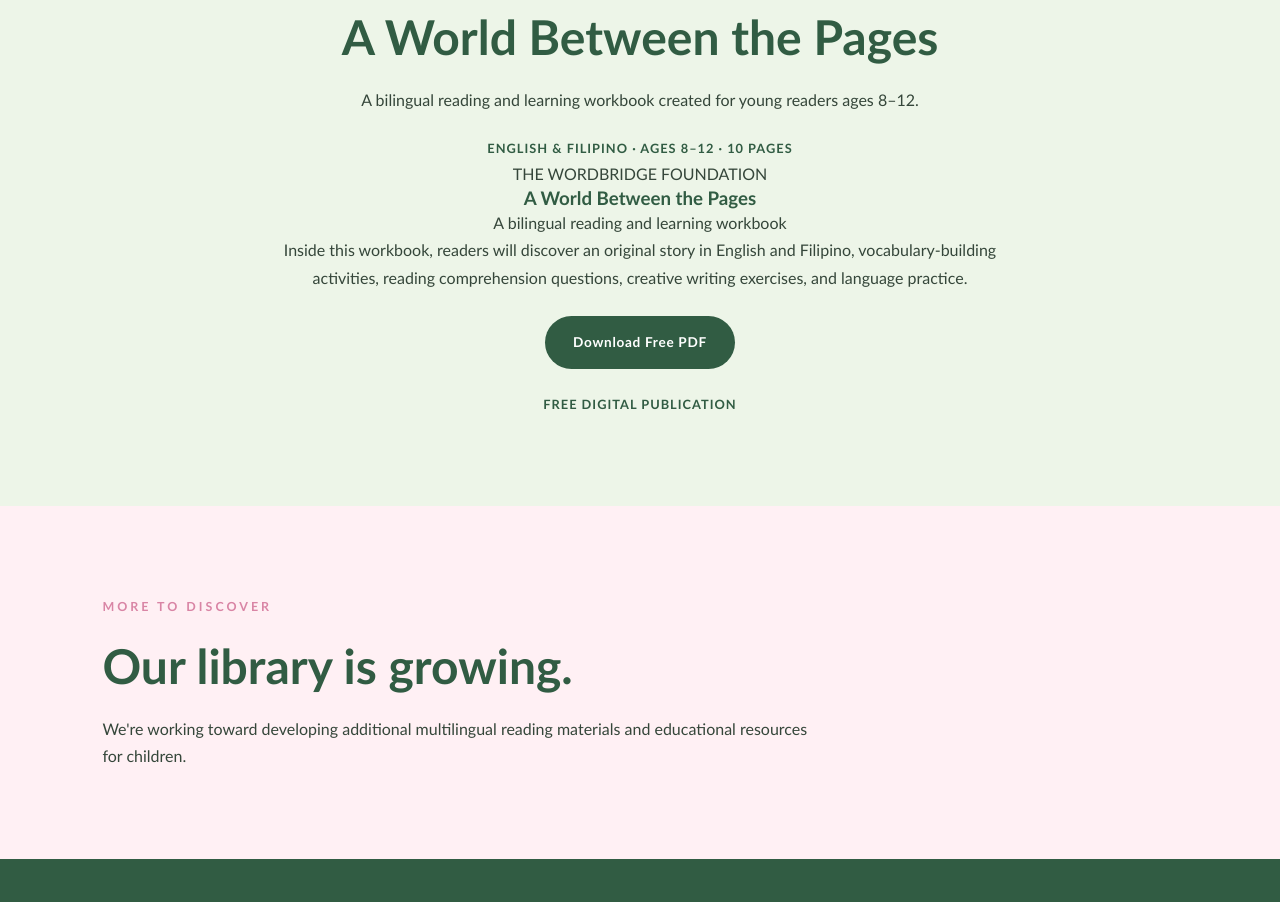
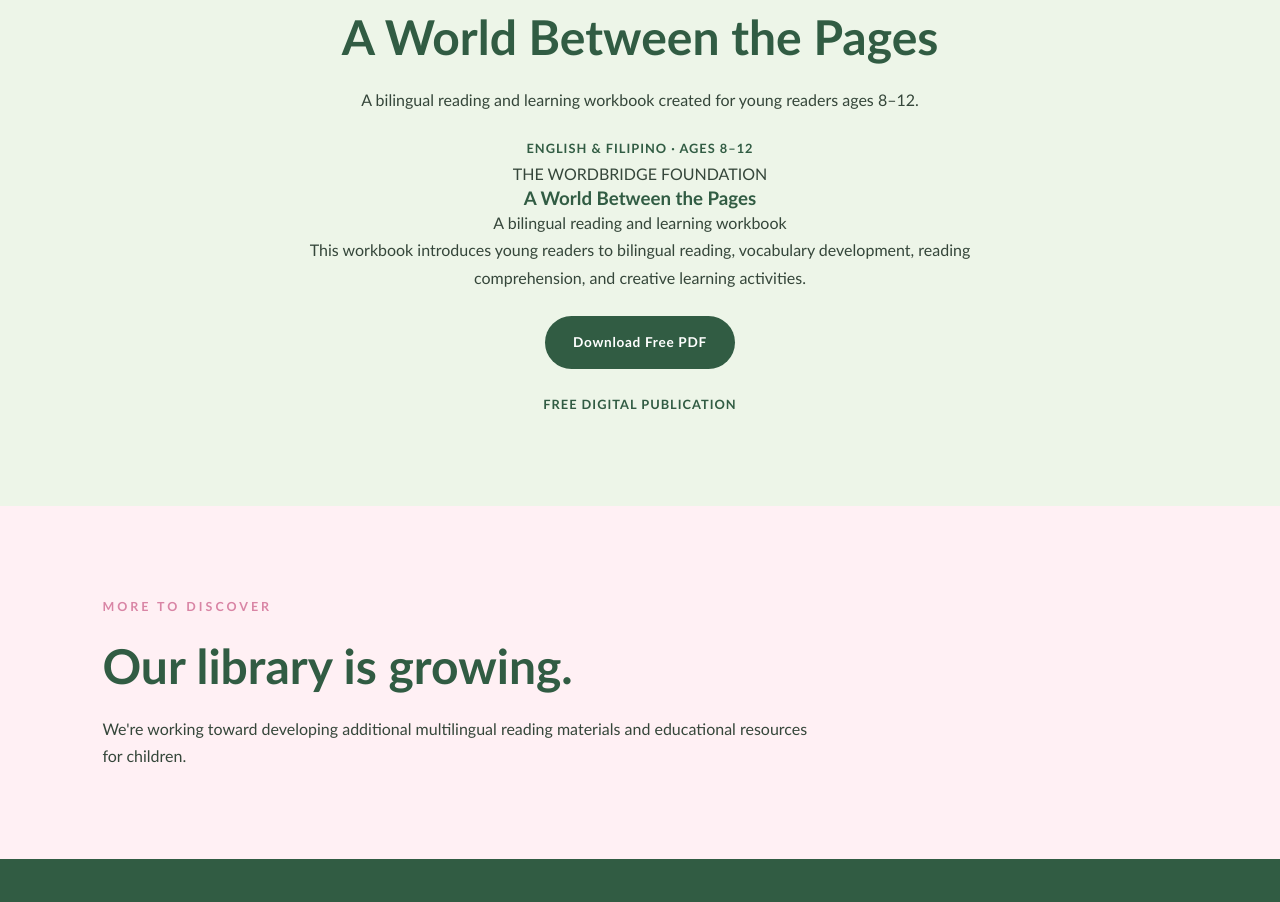
Before and after one commit to wordbridgefoundation-bot/wordbridge-foundation, a plain HTML site: page library.html in a window 1280 px wide. Shown: the part 1140-2042 px from the top of the page. Drawn offline with Linux system fonts and the light colour scheme.

Commit message:
Update library.html

```diff
--- a/library.html
+++ b/library.html
@@ -4,11 +4,8 @@
 <head>
     <meta charset="UTF-8">
     <meta name="viewport" content="width=device-width, initial-scale=1.0">
-
     <title>Learning Library | The Wordbridge Foundation</title>
-
-    <meta name="description" content="Explore free multilingual reading and educational resources from The Wordbridge Foundation.">
-
+    <meta name="description" content="Explore free educational resources from The Wordbridge Foundation.">
     <link rel="stylesheet" href="css/style.css">
 </head>
 
@@ -35,9 +32,7 @@
 
     <section class="hero">
         <p class="eyebrow">THE WORDBRIDGE LEARNING LIBRARY</p>
-
         <h1>Every page holds an opportunity.</h1>
-
         <p>
             Discover free educational resources designed to encourage
             reading, language development, creativity, and curiosity.
@@ -46,9 +41,7 @@
 
     <section class="intro">
         <p class="eyebrow">EXPLORE OUR PUBLICATIONS</p>
-
         <h2>Resources made for young learners.</h2>
-
         <p>
             The Wordbridge Learning Library brings together digital
             educational materials created to make learning more
@@ -57,7 +50,6 @@
     </section>
 
     <section class="featured">
-
         <p class="eyebrow">OUR FIRST PUBLICATION</p>
 
         <h2>A World Between the Pages</h2>
@@ -68,29 +60,26 @@
         </p>
 
         <p class="publication-details">
-            ENGLISH & FILIPINO · AGES 8–12 · 10 PAGES
+            ENGLISH & FILIPINO · AGES 8–12
         </p>
 
         <div class="book-placeholder">
             <span>THE WORDBRIDGE FOUNDATION</span>
-
             <h3>A World Between the Pages</h3>
-
             <p>A bilingual reading and learning workbook</p>
         </div>
 
         <p>
-            Inside this workbook, readers will discover an original
-            story in English and Filipino, vocabulary-building
-            activities, reading comprehension questions,
-            creative writing exercises, and language practice.
+            This workbook introduces young readers to bilingual
+            reading, vocabulary development, reading comprehension,
+            and creative learning activities.
         </p>
 
         <a
-            href="workbook.pdf"
+            href="./A%20World%20Between%20the%20Pages%20-%20Bilingual%20Reading%20and%20Learning%20Workbook%20.pdf"
             class="button"
             target="_blank"
-            rel="noopener"
+            rel="noopener noreferrer"
         >
             Download Free PDF
         </a>
@@ -98,28 +87,21 @@
         <p class="publication-details">
             FREE DIGITAL PUBLICATION
         </p>
-
     </section>
 
     <section class="focus">
-
         <p class="eyebrow">MORE TO DISCOVER</p>
-
         <h2>Our library is growing.</h2>
-
         <p>
             We're working toward developing additional multilingual
             reading materials and educational resources for children.
         </p>
-
     </section>
 
 </main>
 
 <footer>
-
     <h2>The Wordbridge Foundation</h2>
-
     <p>Building bridges through literacy and education.</p>
 
     <div class="footer-links">
@@ -130,7 +112,6 @@
     </div>
 
     <p>© 2026 The Wordbridge Foundation.</p>
-
 </footer>
 
 </body>
```
